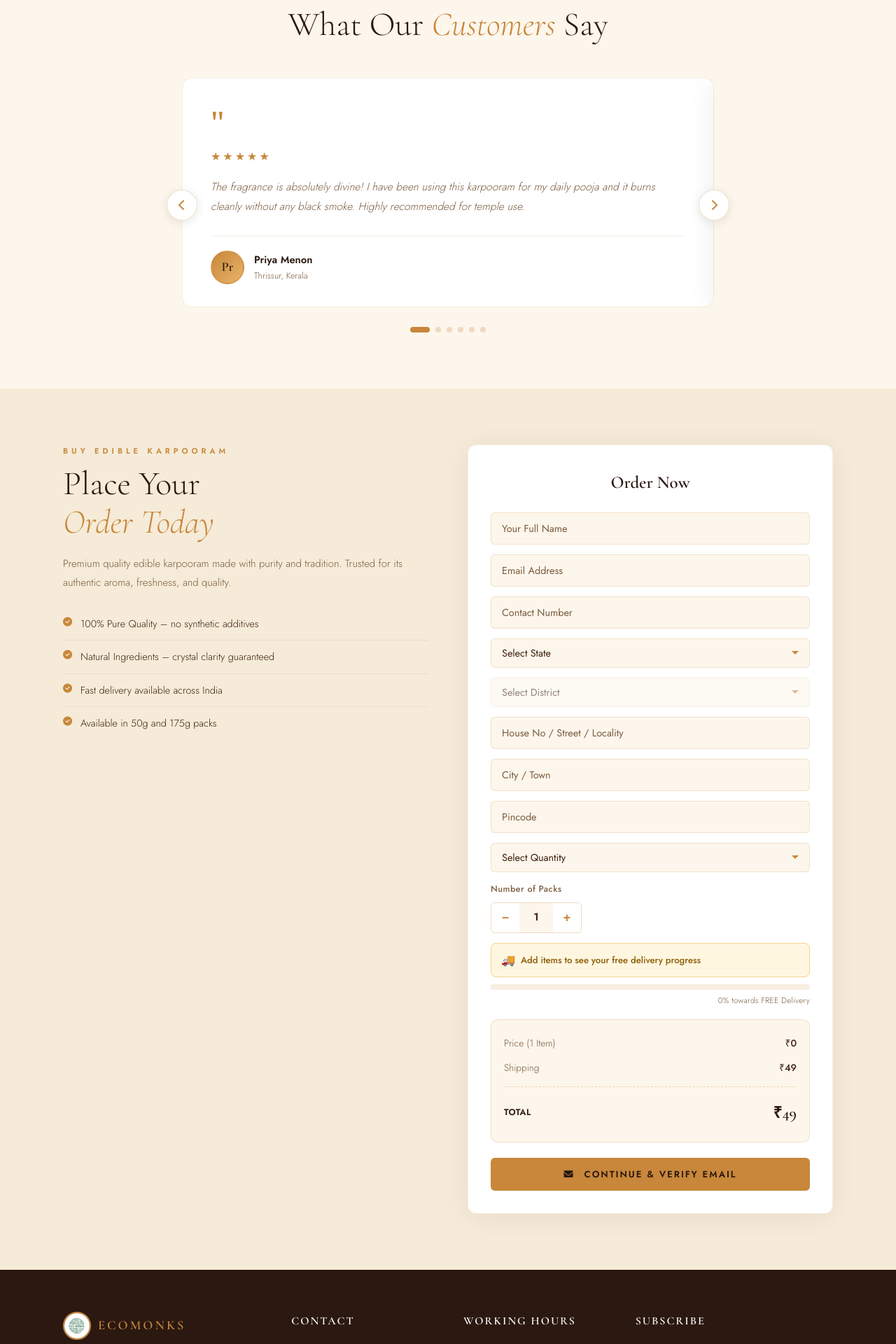
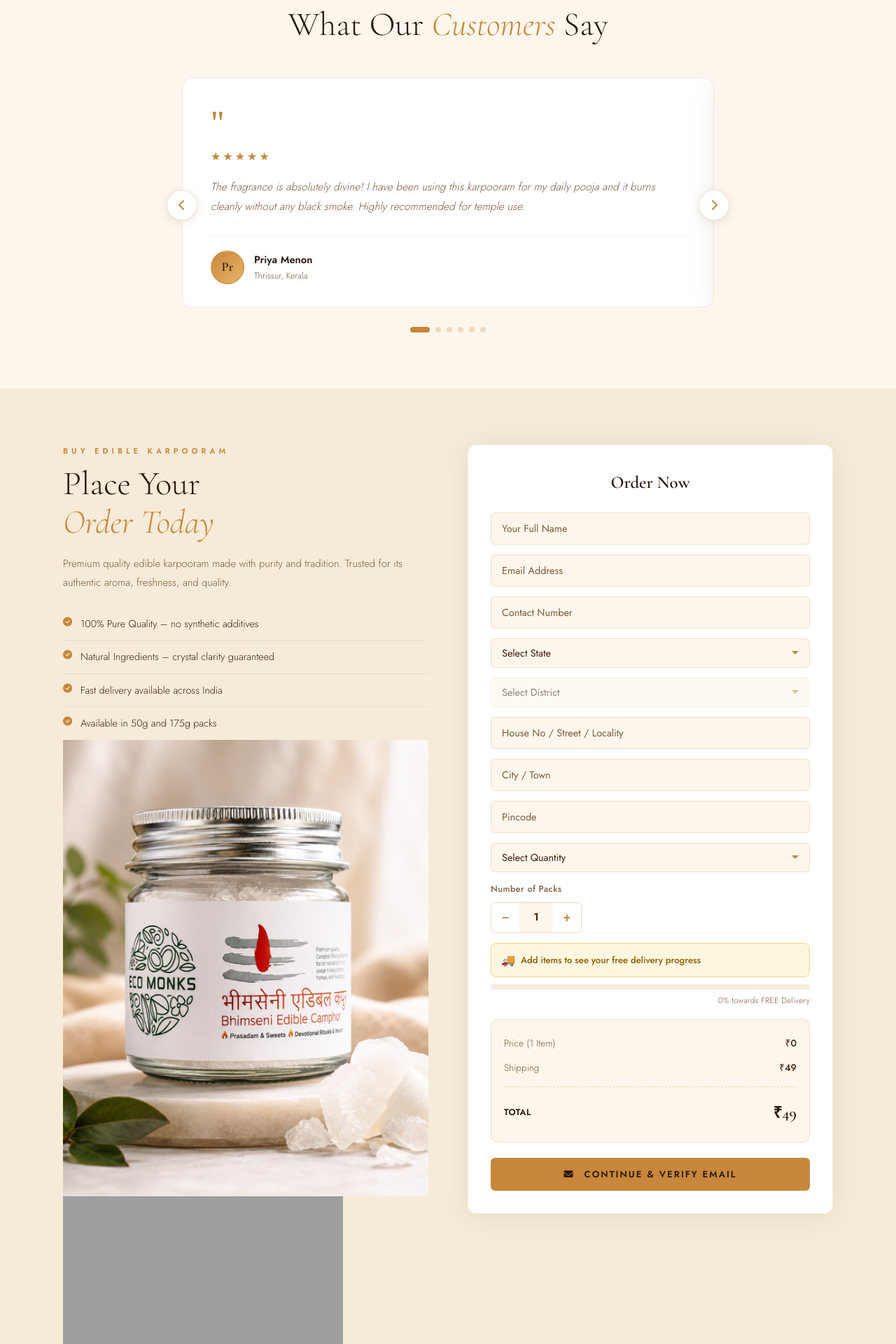
Before and after one commit to founder611/karpooram, a Django app: page / in a window 1280 px wide. Shown: the part 4580-6500 px from the top of the page at 70% size. Run offline with Django 5.2, Linux system fonts and the light colour scheme; grey boxes are pictures that could not be loaded.

Commit message:
Fix shipmet 3

```diff
--- a/Myapp/templates/updatehome.html
+++ b/Myapp/templates/updatehome.html
@@ -1940,6 +1940,9 @@
                     <li><i class="fa fa-circle-check"></i> Fast delivery available across India</li>
                     <li><i class="fa fa-circle-check"></i> Available in 50g and 175g packs</li>
                 </ul>
+
+                <img src="{% static 'homepage/img/karpooram50.png' %}" alt="Ecomonks Divya Bhimseni Karpooram edible camphor pack" class="order-img" onerror="this.onerror=null;this.src='https://placehold.co/400x460/C8873A/FDF6EC?text=Karpooram+Pack'">
+                <img src="{% static 'homepage/img/karpooram175.png' %}" alt="Ecomonks Divya Bhimseni Karpooram edible camphor pack" class="order-img" onerror="this.onerror=null;this.src='https://placehold.co/400x460/C8873A/FDF6EC?text=Karpooram+Pack'">
             </div>
             <div class="order-form">
                 <h3>Order Now</h3>
```
